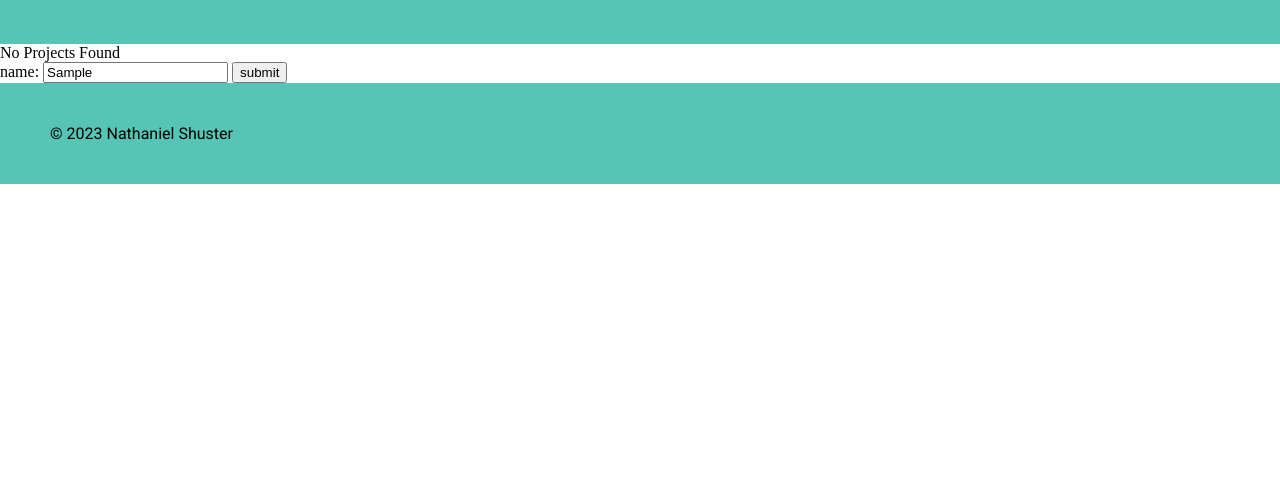
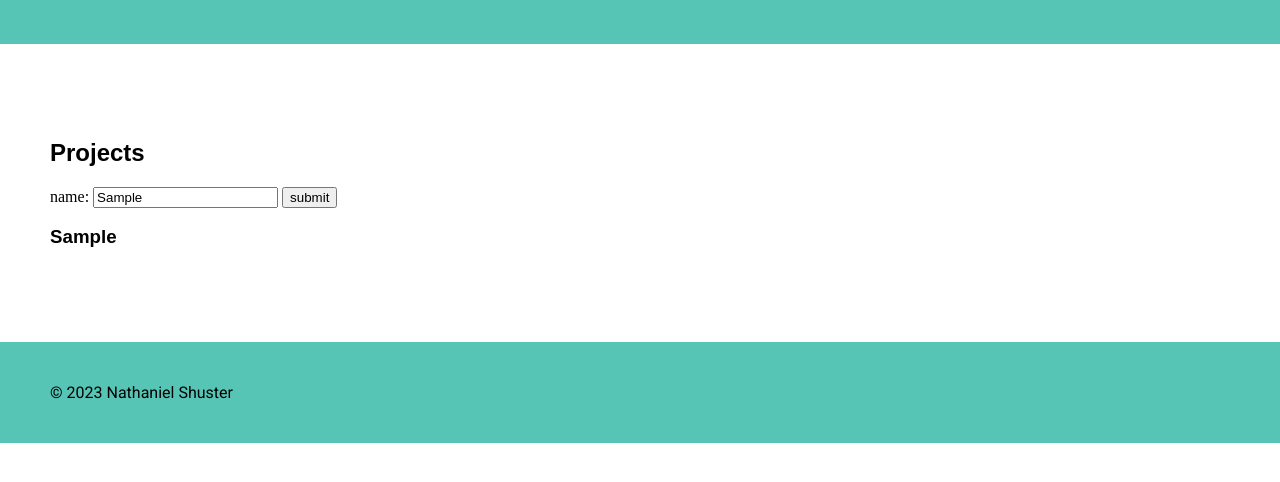
Before and after one commit to nathanielshuster/odin-todo, a website built with webpack: page dist/index.html in a window 1280 px wide. Both pictures are taken after typing "Sample" into the empty fields and a click on the input "submit". Shown: the part 86-568 px from the top of the page. Built offline with nearby package versions, Linux system fonts and the light colour scheme; a web font is replaced by a local one.

Commit message:
Fix display controller add project method so that repeat projects are not displayed

```diff
--- a/src/displayController.js
+++ b/src/displayController.js
@@ -3,11 +3,14 @@ import { Project } from "./project"
 
 export class DisplayController {
     static displayProjects() {
+        DisplayController.clearProjects()
         const projects = LocalStorage.getProjects()
         const cardContainer = document.querySelector('.card-container')
         const pageTitle = document.querySelector('.title')
 
         if (projects) {
+            pageTitle.textContent = "Projects"
+
             projects.forEach(project => {
                 let projectDiv = document.createElement('div')
                 let title = document.createElement('h3')
@@ -20,6 +23,11 @@ export class DisplayController {
         }
     }
 
+    static clearProjects() {
+        const cardContainer = document.querySelector('.card-container')
+        cardContainer.innerHTML = ''
+    }
+
     static mountProjectListener() {
         const projectForm = document.querySelector('.project-form')
         projectForm.addEventListener('submit', DisplayController.addProject)
@@ -29,6 +37,6 @@ export class DisplayController {
         e.preventDefault()
         const name = e.target.elements['name'].value
         new Project(name)
-        this.displayProjects()
+        DisplayController.displayProjects()
     }
 }
--- a/src/index.js
+++ b/src/index.js
@@ -4,5 +4,3 @@ requireStyles.keys().forEach(requireStyles);
 import { Initialize } from "./initialize";
 
 Initialize.dashboard()
-
-// add project to display after it is added
--- /dev/null
+++ b/src/styles/projects.css
@@ -0,0 +1,3 @@
+.content {
+    padding: 75px 50px;
+}
```
Also changed, not shown: dist/index.html, dist/main.js, src/styles/dashboard.css (deleted), 1 other file.
